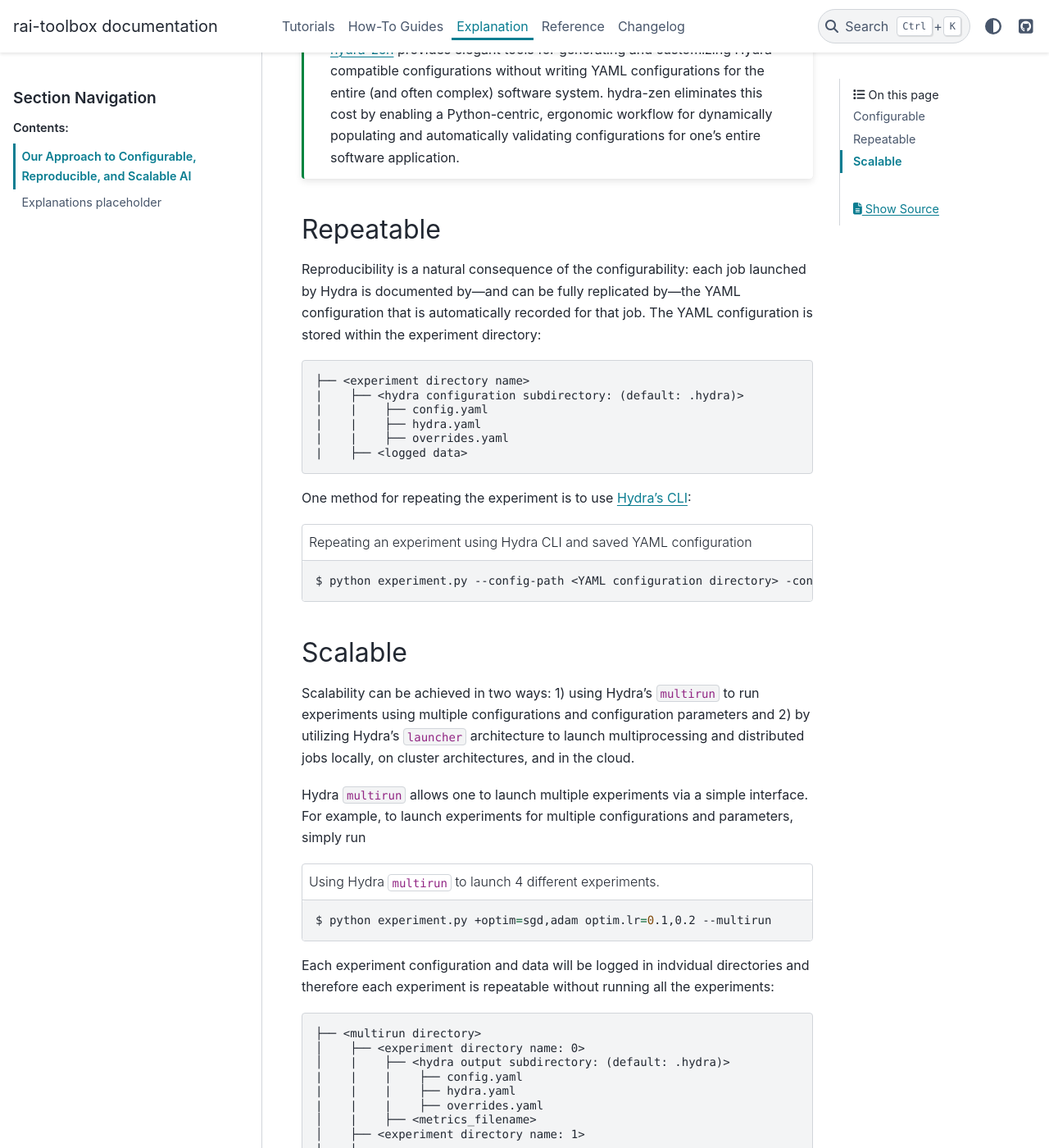
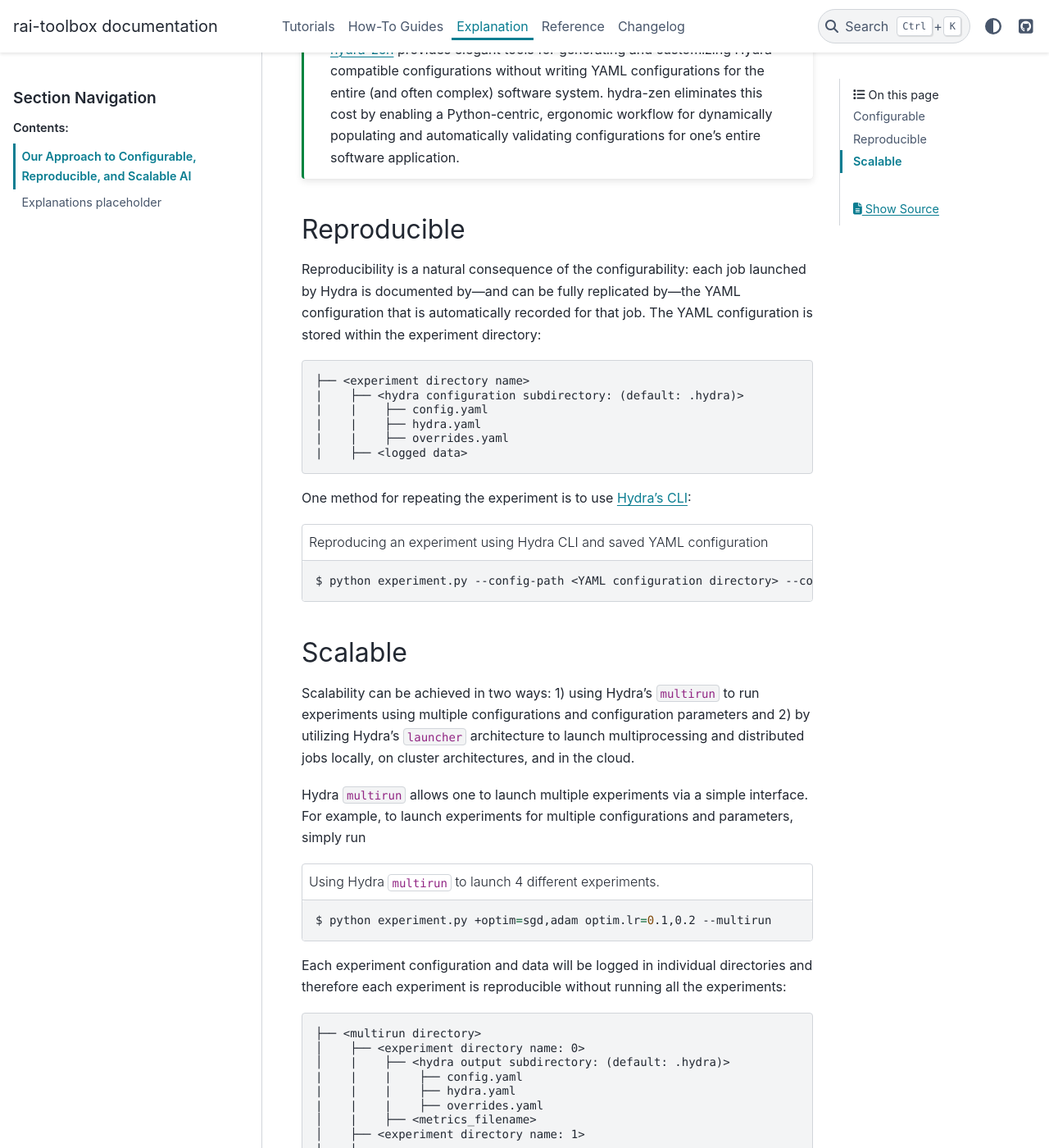
Before and after one commit to mit-ll-responsible-ai/responsible-ai-toolbox, a Sphinx documentation site: the page built from docs/source/explanation/crs.rst, in a window 1280 px wide and 1400 px high, scrolled down 2319 px. Shown: the whole window at 82% size. Built offline with Sphinx 7.4.7 and the PyData theme 0.15.4, drawn with Linux system fonts in a browser that asks for light colours; pages that are not in the unit, such as notebooks, are missing from menus; some of the changed text lies outside the part shown.

Commit message:
Update crs.rst
Fixed some typos in text and code blocks.

```diff
--- a/docs/source/explanation/crs.rst
+++ b/docs/source/explanation/crs.rst
@@ -6,11 +6,11 @@
 ===========================================================
 
 One major objective of `rai_toolbox` is to provide a framework that not only enables the evaulation and
-enhancement of responsible and explanaible AI, but to provide the tools via `rai_toolbox.mushin` and
+enhancement of responsible and explainable AI, but to provide the tools via `rai_toolbox.mushin` and
 `hydra-zen <https://github.com/mit-ll-responsible-ai/hydra-zen/>`_ that are:
 
 - **Configurable**: All aspects of an application—including deeply nested components—are configured from a single interface.
-- **Repeatable**: Each run of the application is self-documenting; the full configuration of the software is logged for each run.
+- **Reproducible**: Each run of the application is self-documenting; the full configuration of the software is logged for each run.
 - **Scalable**: Multiple configurations of the application can be launched—to sweep or search over configuration subspaces—using local or distributed job launcher methods.
 
 Configurable
@@ -95,7 +95,7 @@
    workflow for dynamically populating and automatically validating configurations for one's entire software application.
 
 
-Repeatable
+Reproducible
 ==========
 
 Reproducibility is a natural consequence of the configurability: each job launched by Hydra is documented by—and can be fully
@@ -112,9 +112,9 @@
 One method for repeating the experiment is to use `Hydra's CLI <https://hydra.cc/docs/tutorials/basic/your_first_app/simple_cli/>`_:
 
 .. code-block:: bash
-   :caption: Repeating an experiment using Hydra CLI and saved YAML configuration
+   :caption: Reproducing an experiment using Hydra CLI and saved YAML configuration
 
-   $ python experiment.py --config-path <YAML configuration directory> -config-name config
+   $ python experiment.py --config-path <YAML configuration directory> --config-name config
 
 
 Scalable
@@ -132,8 +132,8 @@
 
    $ python experiment.py +optim=sgd,adam optim.lr=0.1,0.2 --multirun
 
-Each experiment configuration and data will be logged in indvidual directories and therefore each experiment
-is repeatable without running all the experiments::
+Each experiment configuration and data will be logged in individual directories and therefore each experiment
+is reproducible without running all the experiments::
 
    ├── <multirun directory>
    │    ├── <experiment directory name: 0>
```
Also changed, not shown: other parts of docs/source/explanation/crs.rst (+5 -5 lines).
